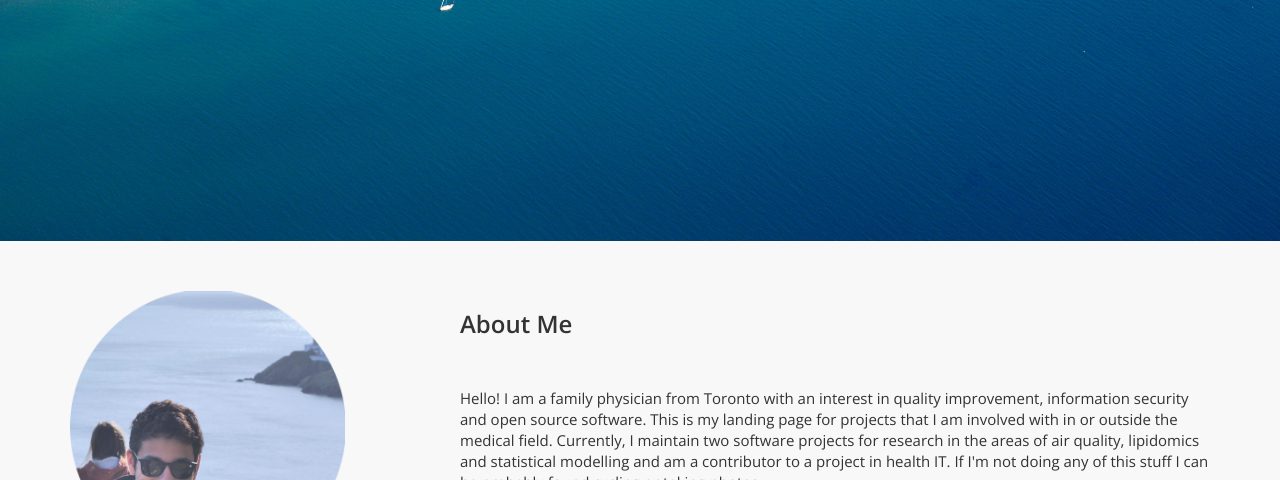
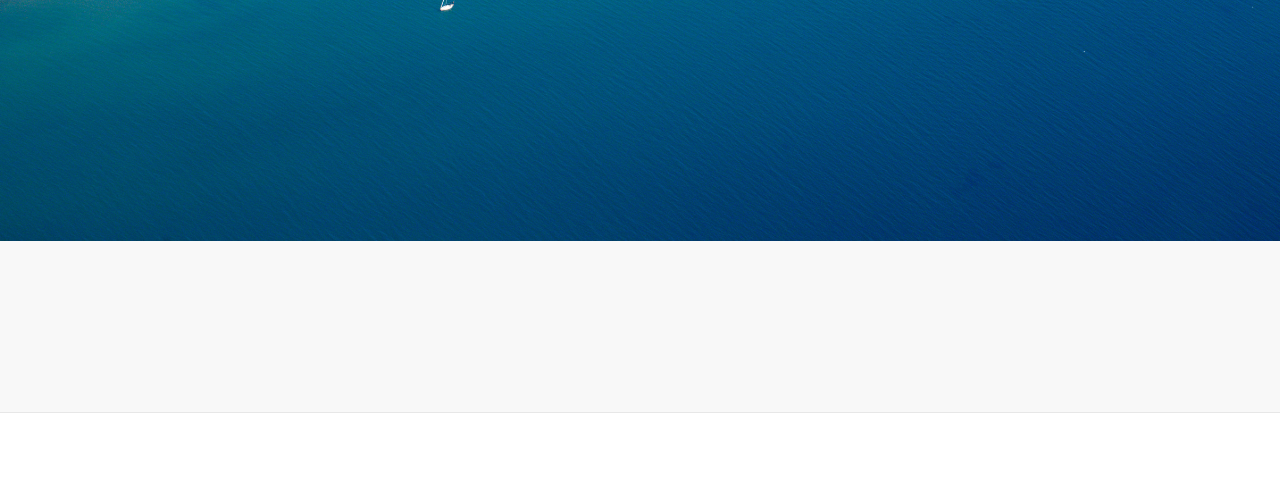
Before and after one commit to ankitrasto/ankitrasto.github.io, a plain HTML site: page index.html in a window 1280 px wide. Shown: the part 319-799 px from the top of the page. Drawn offline with nearby package versions, Linux system fonts and the light colour scheme.

Commit message:
Update index.html

```diff
--- a/index.html
+++ b/index.html
@@ -109,11 +109,11 @@
             <div class="row">
 				 <div class="col-lg-4">
 					 <div class="clearfix"></div>
-                    <img class="img-responsive" align="left" height="275px" width="275px" src="img/portrait-sm2.png" alt=""> </div>
+                </div>
                 <div class="col-lg-8">
                     <div class="clearfix"></div>
-                    <h3 class="section-heading">About Me</h3>
-                    <p class="lead"><br>Hello! I am a family physician from Toronto with an interest in quality improvement, information security and open source software. This is my landing page for projects that I am involved with in or outside the medical field. Currently, I maintain two software projects for research in the areas of air quality, lipidomics and statistical modelling and am a contributor to a project in health IT. If I'm not doing any of this stuff I can be probably found cycling or taking photos. </p>
+                    <h3 class="section-heading"></h3>
+                    <p class="lead"><br> </p>
                 </div>
             </div>
 
```
